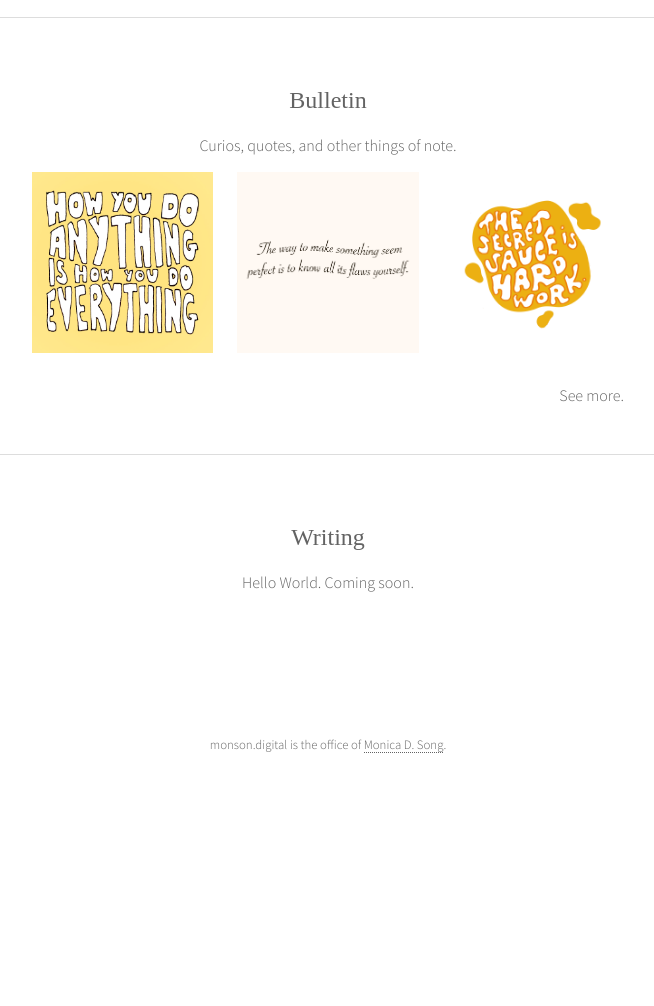
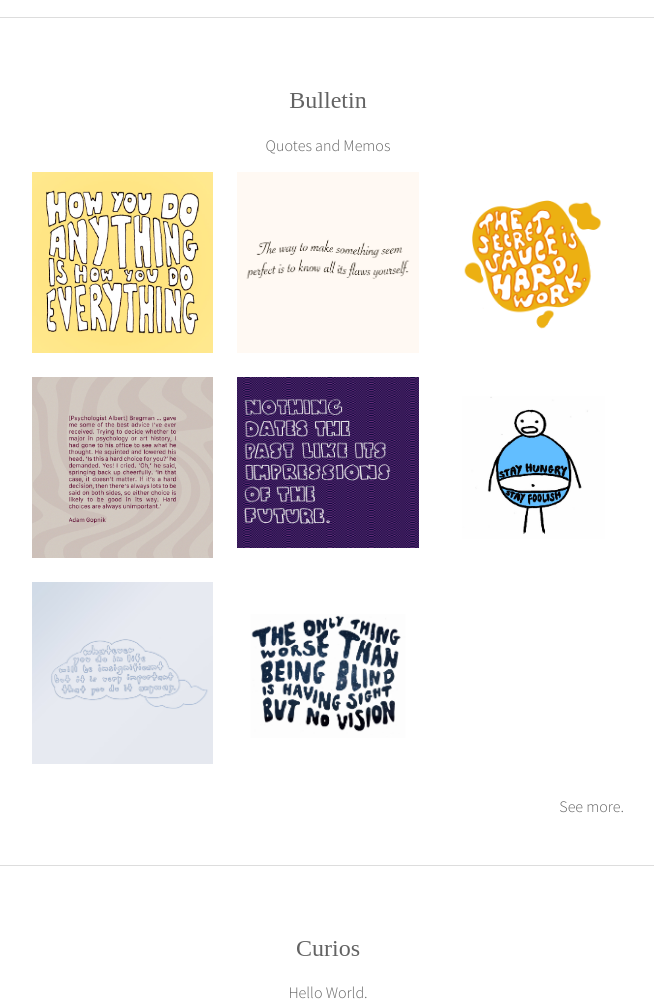
Before and after one commit to monicadsong/monson_digital, a plain HTML site: page index.html in a window 1280 px wide. Shown: the part 920-1926 px from the top of the page, without its empty margins (312-966 px from the left). Before the commit the page ends 1779 px from the top, so only its background shows below. Drawn offline with Linux system fonts and the light colour scheme; a web font is replaced by a local one.

Commit message:
more quotes

```diff
--- a/index.html
+++ b/index.html
@@ -39,21 +39,26 @@
 
 							<section class="main special">
 								<h2>Bulletin</h2>
-								<p>Curios, quotes, and other things of note.</p>
+								<p>Quotes and Memos</p>
 								<div class="box alt">
 									<div class="row gtr-uniform">
 										<div class="col-4"><span class="image fit"><img src="images/quotes/anything.jpg" alt="How you do anything is how you do everything"/></span></div>
 										<div class="col-4"><span class="image fit"><img src="images/quotes/perfect.jpg" alt="The way to make something seem perfect..."/></span></div>
 										<div class="col-4"><span class="image fit"><img src="images/quotes/secret_sauce.jpg" alt="The secret sauce is hard work."/></span></div>
+										<div class="col-4"><span class="image fit"><img src="images/quotes/hard_choices.jpg" alt="Hard choices are always unimportant.."/></span></div>
+										<div class="col-4"><span class="image fit"><img src="images/quotes/future.jpg" alt="Nothing dates the past..."/></span></div>
+										<div class="col-4"><span class="image fit"><img src="images/quotes/hungry.jpg" alt="Stay hungry stay foolish."/></span></div>
+										<div class="col-4"><span class="image fit"><img src="images/quotes/cloud.jpg" alt="Whatever you do in life..."/></span></div>
+										<div class="col-4"><span class="image fit"><img src="images/quotes/blind.jpg" alt="The only thing worse than being blind..."/></span></div>
 									</div>
 								</div>
 								<p align="right">See more.</p>
 
-
 							</section>
 							<section class="main special">
-								<h2>Writing</h2>
-								<p>Hello World. Coming soon.</p>
+								<h2>Curios</h2>
+								<p>Hello World.</p>
+
 							</section>
 
 					</div>
```
Also changed, not shown: 1 other file.
